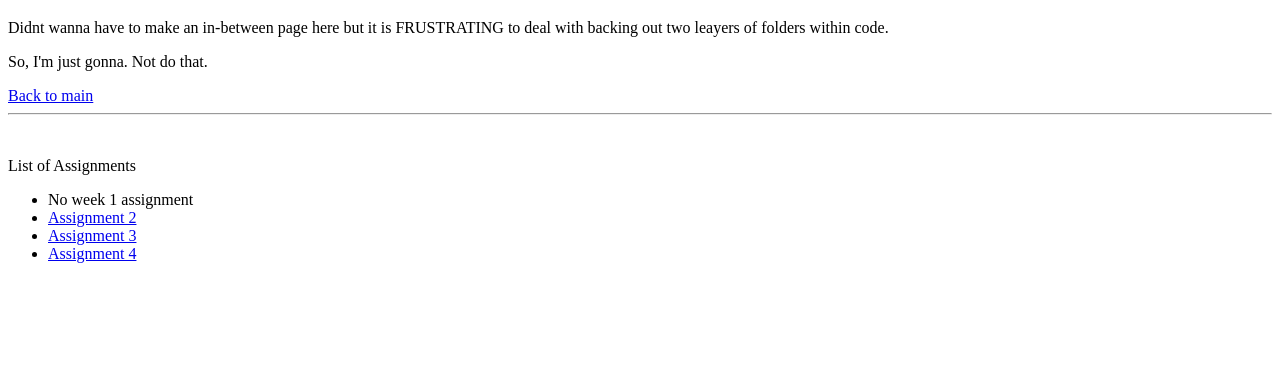
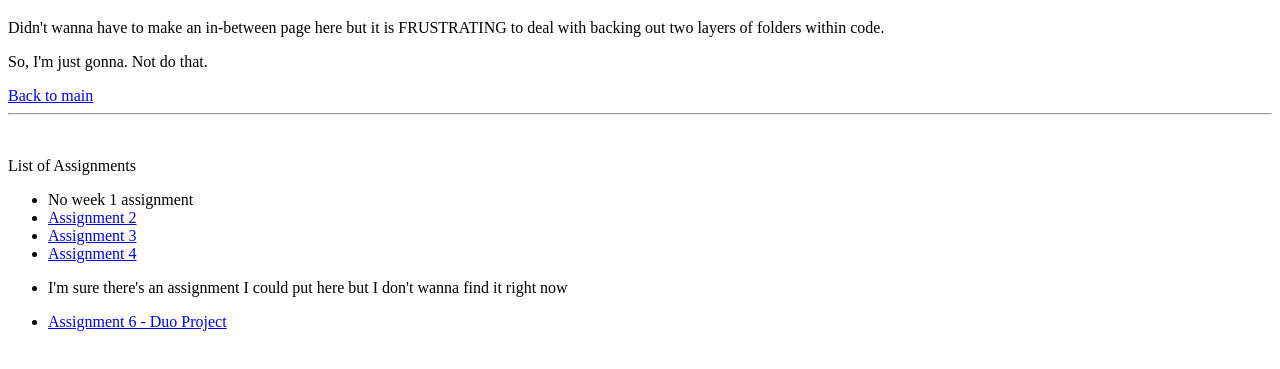
Before and after one commit to artisticblob/HTMLJavaScript, a plain HTML site: page Assignments/assignmentsIndex.html in a window 1280 px wide. Shown: the part 61-430 px from the top of the page. Drawn offline with Linux system fonts and the light colour scheme.

Commit message:
update ver.2 - 11/20/26
Navigation update

```diff
--- a/Assignments/assignmentsIndex.html
+++ b/Assignments/assignmentsIndex.html
@@ -7,7 +7,7 @@
     </head>
     <body>
         <h1>Assignments Index</h1>
-        <p>Didnt wanna have to make an in-between page here but it is FRUSTRATING to deal with backing out two leayers of folders within code.</p>
+        <p>Didn't wanna have to make an in-between page here but it is FRUSTRATING to deal with backing out two layers of folders within code.</p>
         <p>So, I'm just gonna. Not do that.</p>
         <a href="../index.html">Back to main</a>
         <hr>
@@ -18,6 +18,8 @@
             <li><a href="week2Assignments/assignment2.html">Assignment 2</a></li>
             <li><a href="week3Assignments/index.html">Assignment 3</a></li>
             <li><a href="week4Assignments/index.html">Assignment 4</a></li>
+            <li><p>I'm sure there's an assignment I could put here but I don't wanna find it right now</p></li>
+            <li><a href="week6Assignments/">Assignment 6 - Duo Project</a></li>
         </ul>
     </body>
 </html>
```
